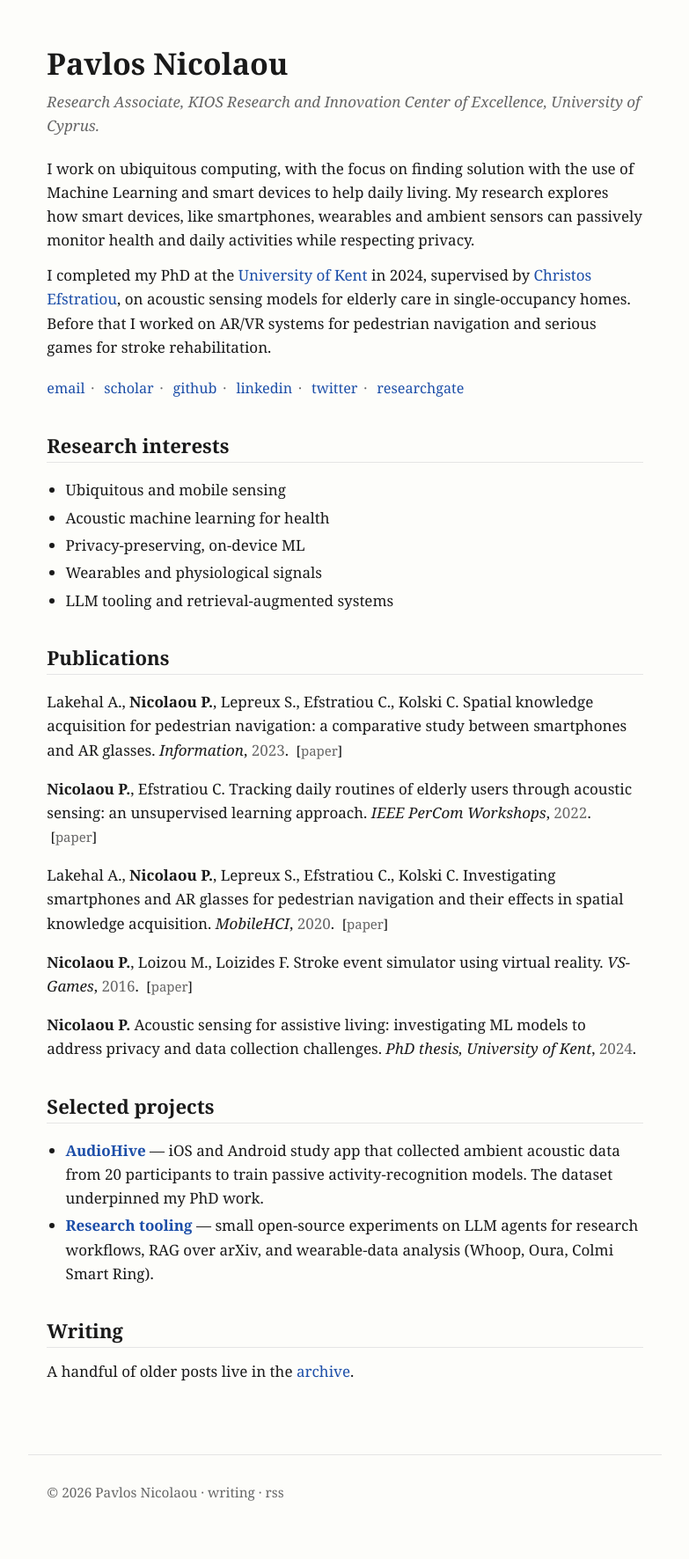
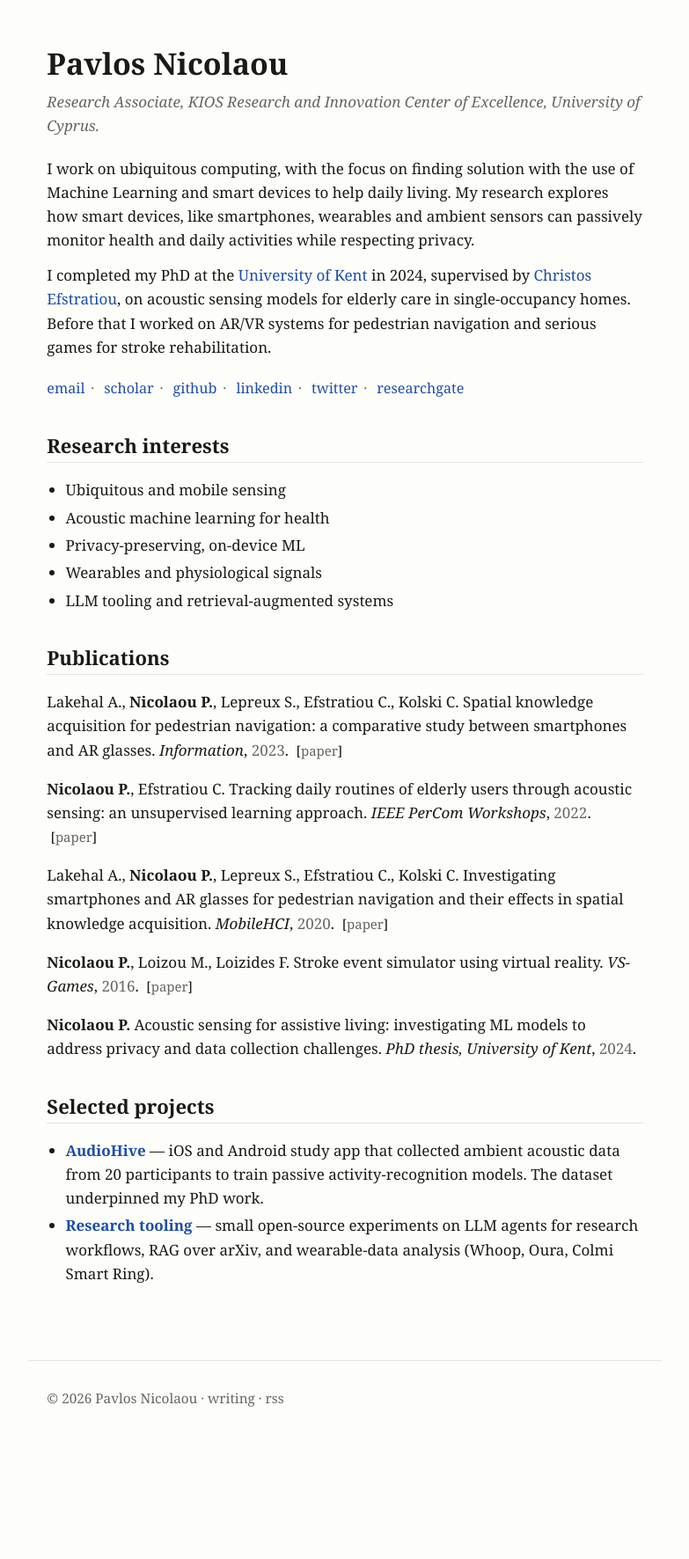
Before and after one commit to p4vlos/p4vlos.github.io, a Jekyll site: the page built from index.md, in a window 1280 px wide. Shown: the whole page at 88% size, without its empty margins (248-1031 px from the left). Built offline with Jekyll 4.4.1, drawn with Linux system fonts in a browser that asks for light colours; after the commit the page ends 1665 px from its top, so only the background shows below that.

Commit message:
removed archive

```diff
--- a/index.md
+++ b/index.md
@@ -65,7 +65,3 @@ I completed my PhD at the [University of Kent](https://www.kent.ac.uk/computing)
 
 - **[AudioHive](/2021/04/13/audiohive.html)** — iOS and Android study app that collected ambient acoustic data from 20 participants to train passive activity-recognition models. The dataset underpinned my PhD work.
 - **[Research tooling](https://github.com/p4vlos?tab=repositories)** — small open-source experiments on LLM agents for research workflows, RAG over arXiv, and wearable-data analysis (Whoop, Oura, Colmi Smart Ring).
-
-## Writing
-
-A handful of older posts live in the [archive](/archive.html).
```
